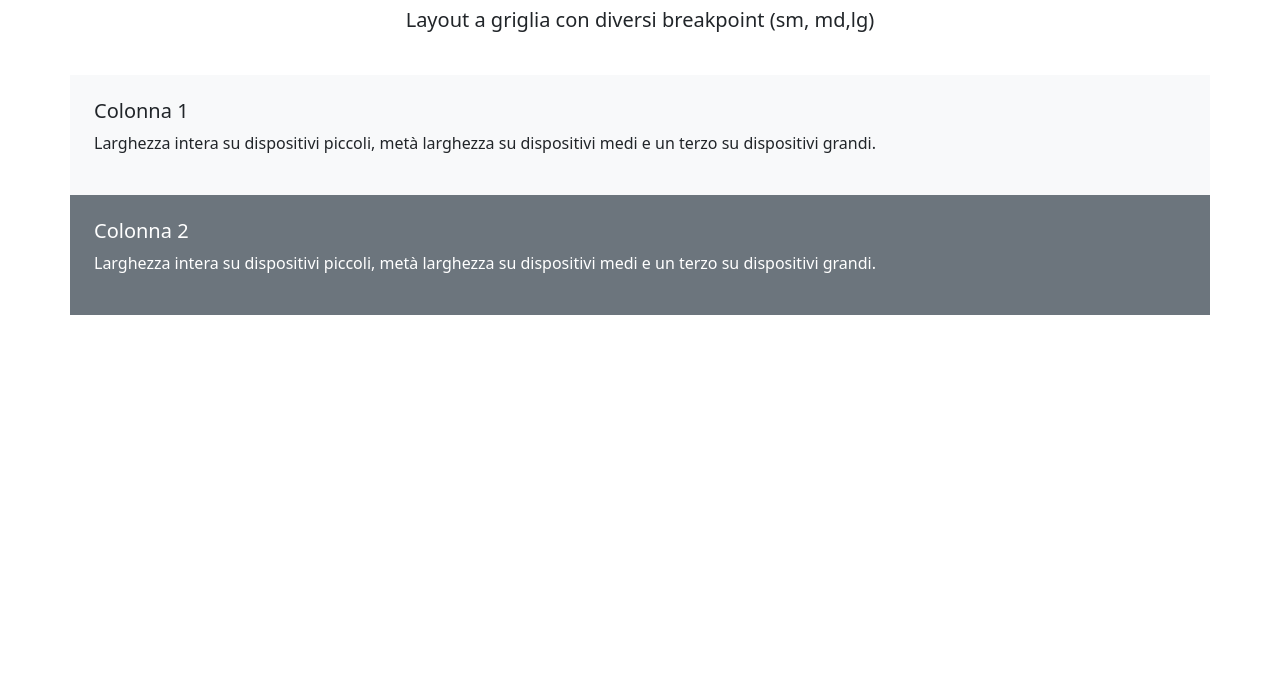
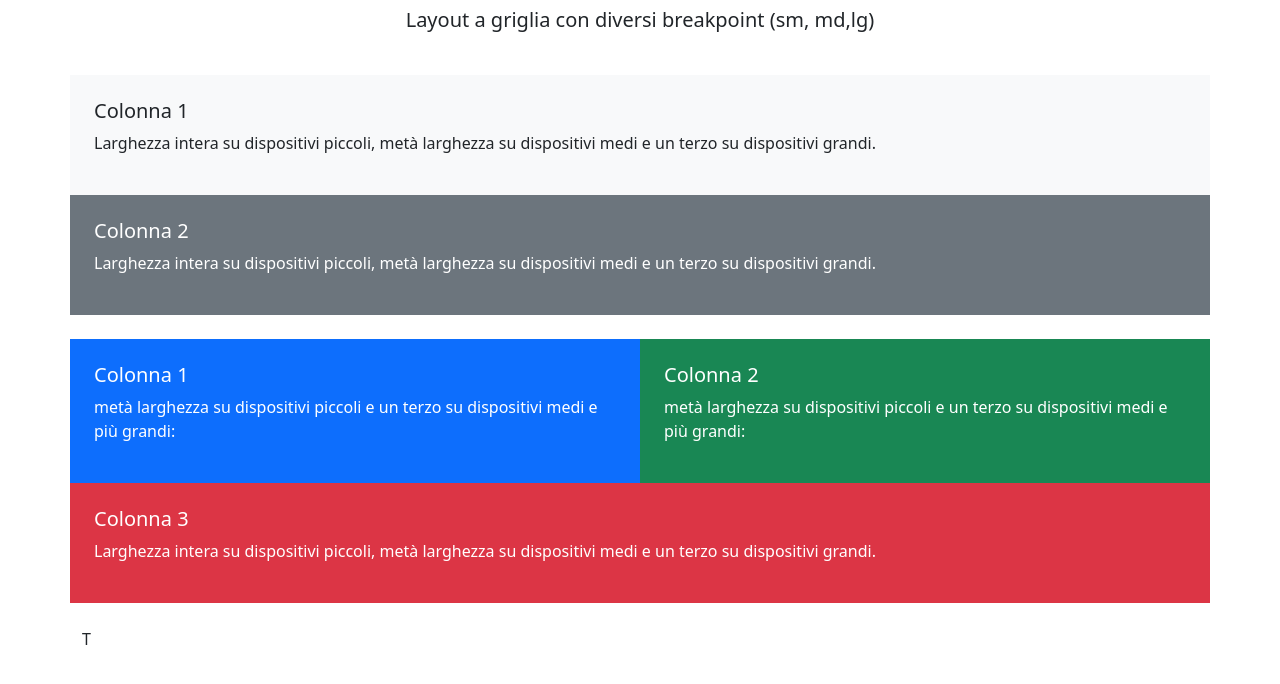
Before and after one commit to severogianluca/htmlcss-bootstrap-layout, a plain HTML site: page index.html in a window 1280 px wide. Shown: the part 56-740 px from the top of the page. Drawn offline with nearby package versions, Linux system fonts and the light colour scheme.

Commit message:
FEAT: aggiunto secondo blocco

```diff
--- a/index.html
+++ b/index.html
@@ -19,6 +19,7 @@
     </header>
 
     <main>
+        <!-- PRIMO BLOCCO -->
         <div class="container my-4">
         <div class="row">
             <div class="col-12 bg-body-tertiary p-4">
@@ -34,7 +35,31 @@
                 </p>
             </div>
         </div>
-    </div>
+        <!-- SECONDO BLOCCO -->
+        <div class="my-4">
+            <div class="row">
+                <div class="col-6 bg-primary text-white p-4">
+                    <h5>Colonna 1</h5>
+                    <p>metà larghezza su dispositivi piccoli e un terzo su dispositivi medi
+                        e più grandi:
+                    </p>
+                </div>
+                <div class="col-6 bg-success text-white p-4">
+                    <h5>Colonna 2</h5>
+                    <p>metà larghezza su dispositivi piccoli e un terzo su dispositivi medi
+                        e più grandi:
+                    </p>
+                </div>
+                <div class="col-12 bg-danger text-white p-4">
+                    <h5>Colonna 3</h5>
+                    <p>Larghezza intera su dispositivi piccoli, metà
+                       larghezza su dispositivi medi e un terzo su dispositivi grandi.
+                    </p>
+                </div>
+            </div>
+        </div>
+
+        T
     </main>
     <footer>
 
```
